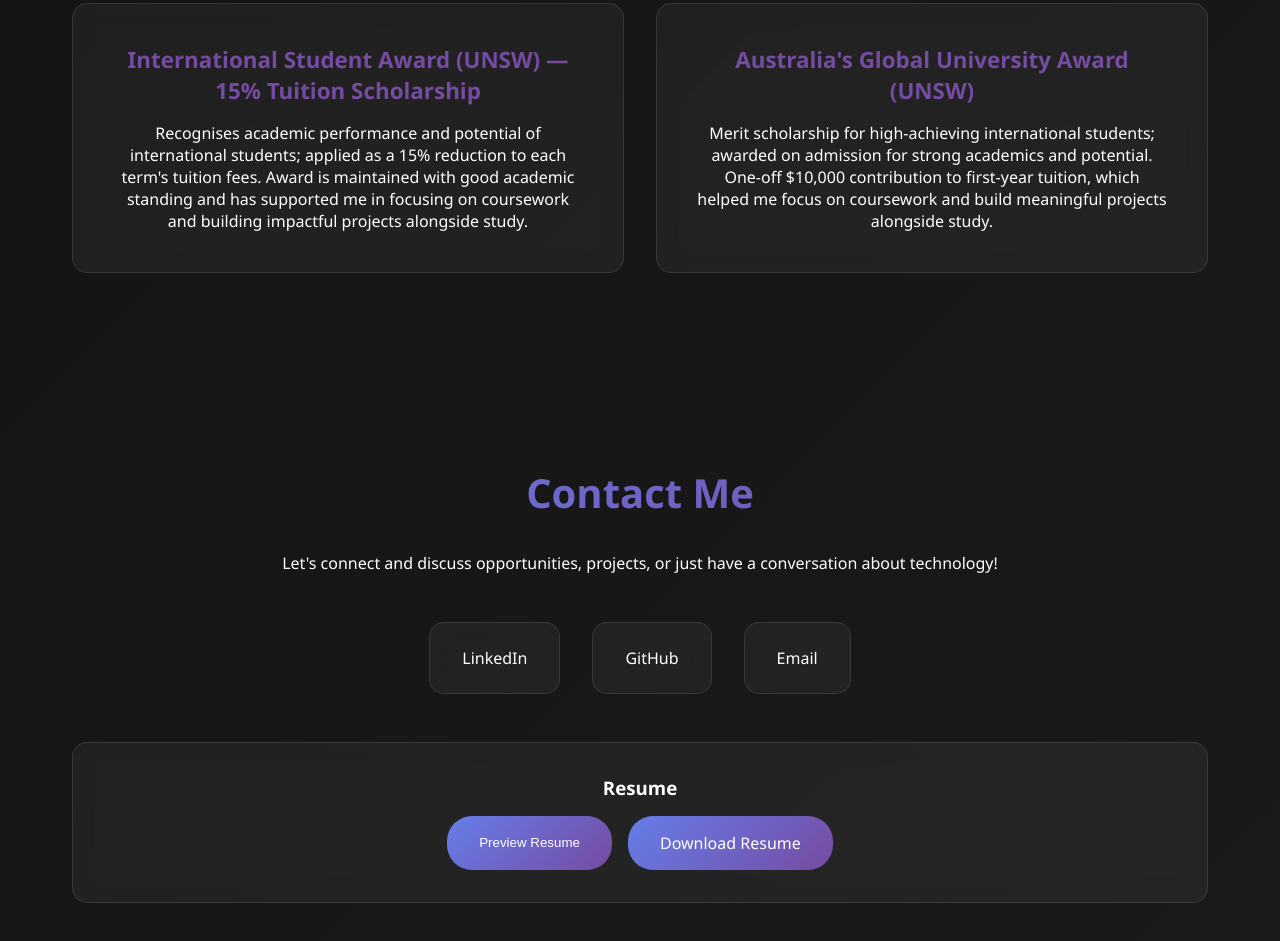
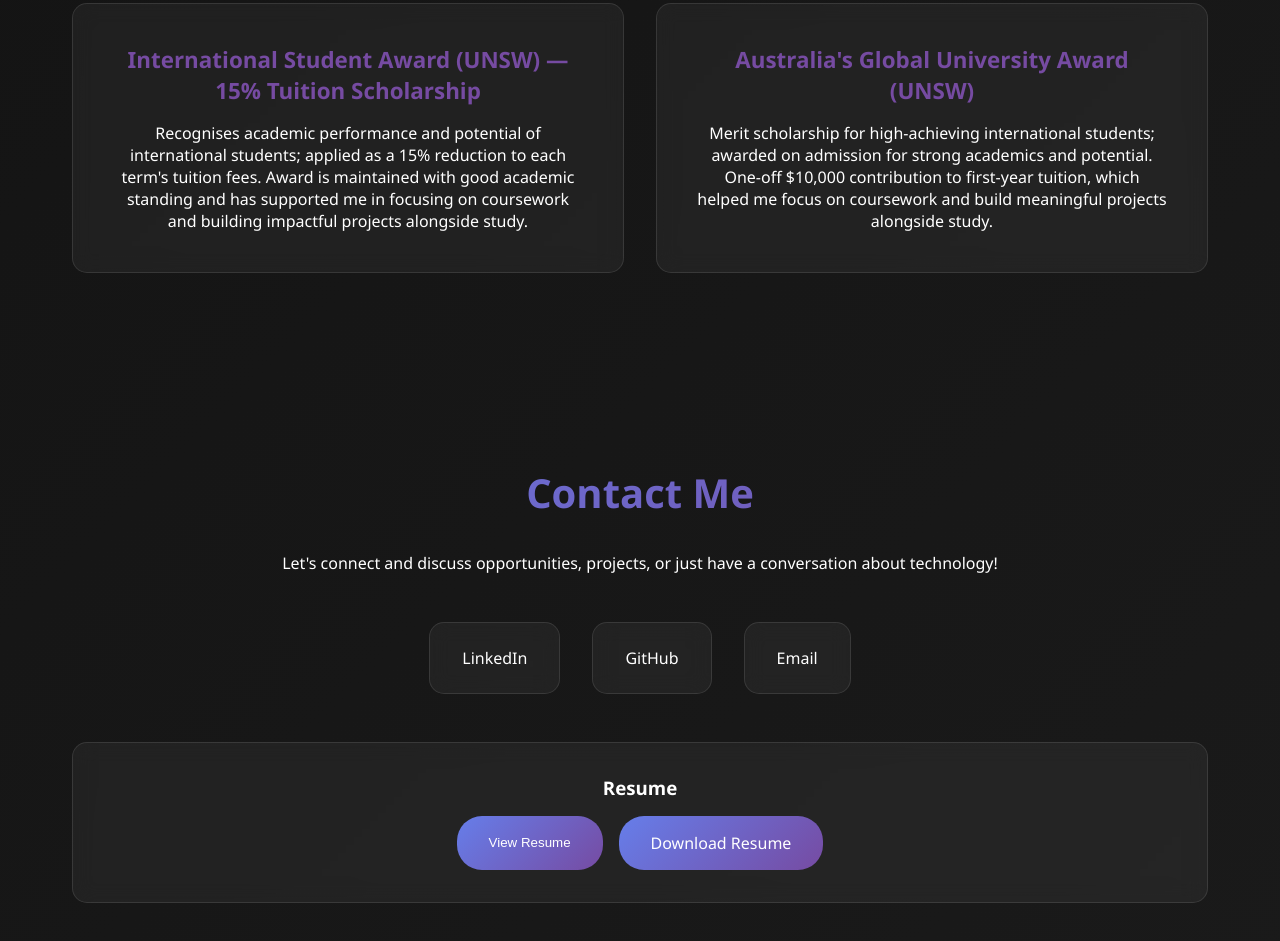
Before and after one commit to jatinSharma-create/jatinSharma-create.github.io, a plain HTML site: page index.html in a window 1280 px wide. Shown: the part 3454-4395 px from the top of the page. Drawn offline with Linux system fonts and the light colour scheme.

Commit message:
after updating resume

```diff
--- a/index.html
+++ b/index.html
@@ -549,7 +549,7 @@ One-off $10,000 contribution to first-year tuition, which helped me focus on cou
             <div class="resume-section">
                 <h3>Resume</h3>
                 <div class="resume-buttons">
-                    <button class="resume-btn" onclick="previewResume()">Preview Resume</button>
+                    <button class="resume-btn" onclick="previewResume()">View Resume</button>
                     <!-- Direct download of the actual file -->
                     <a href="Jatin_Kumar_Sharma_Resume.pdf" class="resume-btn" download="Jatin_Kumar_Sharma_Resume.pdf">Download Resume</a>
                 </div>
```
Also changed, not shown: 2 other files.
